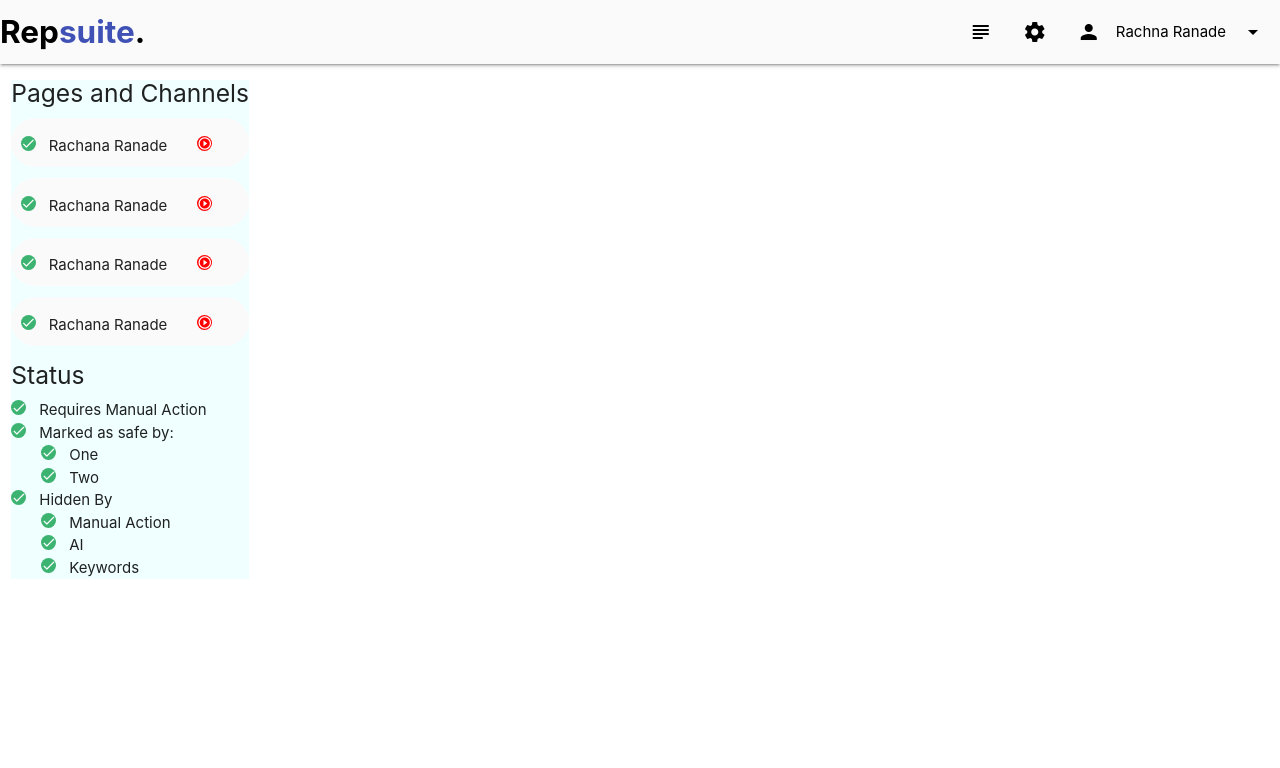
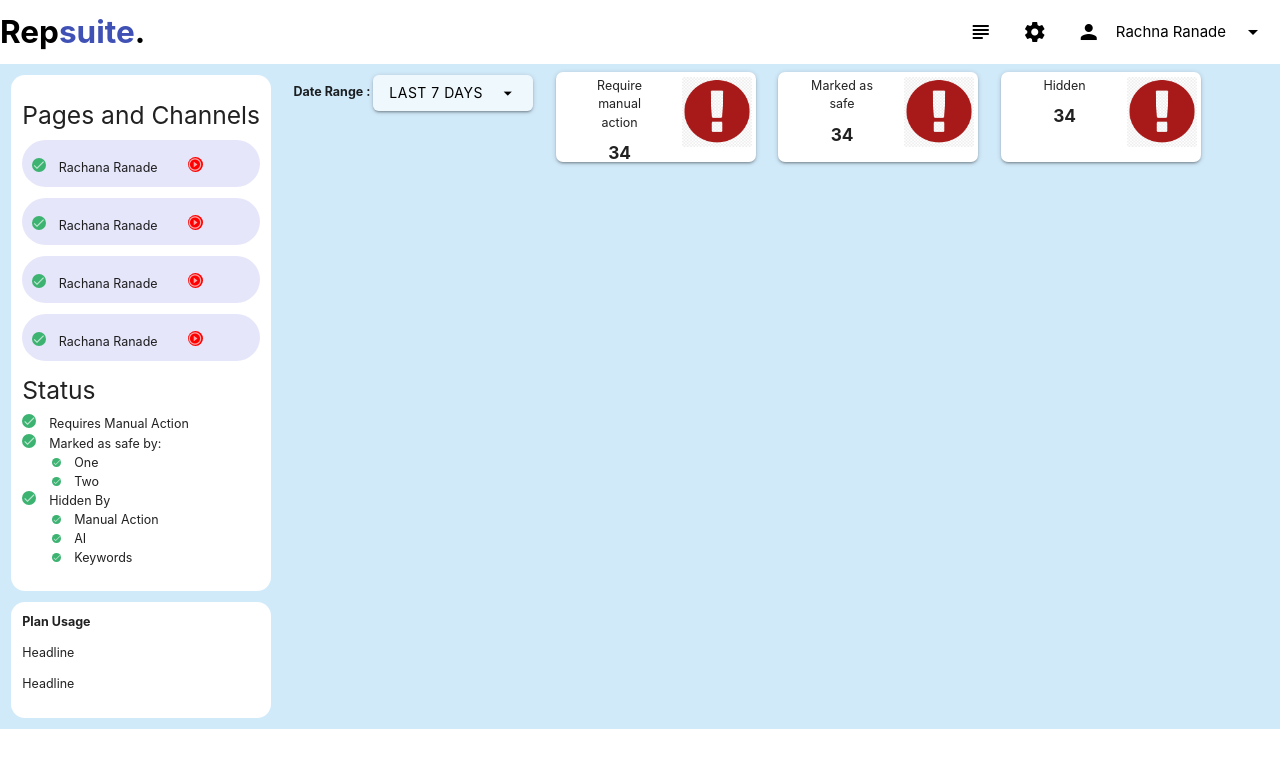
Before and after one commit to Athira2199/PlacementSaga, a React (Create React App) app in the folder placement-saga/: page / in a window 1280 px wide. Shown: the top 768 px of the page. Built offline with nearby package versions, Linux system fonts and the light colour scheme.

Commit message:
adding colors according to style

```diff
--- a/placement-saga/src/App.css
+++ b/placement-saga/src/App.css
@@ -1,20 +1,30 @@
+body{
+    font-size: smaller;
+}
+.main-body{
+    background-color:rgb(209, 234, 250);
+}
 nav{
-    background-color: #fafafa  !important;
+    background-color: rgba(255, 255, 255, 0.664)  !important;
 }
 .tick{
     background: #3CB371;
-    color: white;
+    color: rgba(255, 255, 255, 0.664) ;
     border-radius: 20px;
     margin-right: 13px;
+    font-size: 14px !important;
+}
+.innerLi .tick{
+    font-size: 9px !important;
 }
 .youtube{
     background: #FF0000;
-    color: white;
+    color: rgba(255, 255, 255, 0.664) ;
     border-radius: 20px;
     margin-left: 30px;
 }
 .channels{
-    background-color: #fafafa ;
+    background-color:rgb(230,230,250)  ;
     border-radius: 25px;
     width: 100%;
     padding: 4%;
@@ -23,8 +33,40 @@ nav{
     margin-top: 11px;
 }
 .SideNavDiv{
-    background-color: azure;
+    background-color: rgba(255, 255, 255) ;
+    border-radius: 14px;
+    padding:11px;
+    align-content: center;
+    margin-top: 11px;
+    margin-bottom: 11px;
 }
 .innerLi{
     margin-left: 30px;
 }
+.card-panel{
+    height : 90px !important;
+    width  : 200px !important;
+    overflow: hidden;
+    padding-top: 5px !important;
+    padding-bottom: 0px !important;
+    text-align: center;
+    border-radius: 7px !important;
+}
+.btn{
+    background-color: rgba(255, 255, 255, 0.664)  !important;
+}
+.dropdown-trigger{
+    border-radius: 6px !important;
+}
+.subnavdropdown{
+    margin-top: 11px;
+}
+.icon{
+    height : 70px;
+    width  : 70px;
+    align-self: center;
+}
+.card-span{
+    margin:0px;
+    padding: 0px;
+}
--- a/placement-saga/src/App.js
+++ b/placement-saga/src/App.js
@@ -1,14 +1,20 @@
 import './App.css';
 import TopNav from './components/Topnav'
-import SideNav from './components/SideNav'
+import SideNavTop from './components/SideNavTop'
+import TopSubNav from './components/TopSubNav'
 import { Row,Col} from 'react-materialize';
+import SideNavBottom from './components/SideNavBottom';
 function App() {
   return (
     <div>
       <TopNav></TopNav>
-      <Row>
+      <Row className="main-body">
         <Col>
-          <SideNav></SideNav>
+          <SideNavTop></SideNavTop>
+          <SideNavBottom></SideNavBottom>
+        </Col>
+        <Col>
+          <TopSubNav></TopSubNav>
         </Col>
       </Row>
     </div>
--- /dev/null
+++ b/placement-saga/src/components/SideNavBottom.js
@@ -0,0 +1,12 @@
+import 'materialize-css/dist/css/materialize.min.css';
+import UsageStats from './UsageStats'
+function SideNavBottom(){
+    return(
+        <div className="SideNavDiv">
+            <b>Plan Usage</b>
+            <UsageStats></UsageStats>
+            <UsageStats></UsageStats>
+        </div>
+    )
+}
+export default SideNavBottom
--- a/placement-saga/src/components/SideNav.js
+++ b/placement-saga/src/components/SideNavTop.js
@@ -1,7 +1,7 @@
 import 'materialize-css/dist/css/materialize.min.css';
 import PagesChannels from './PagesChannels'
 import Status from './Status'
-function SideNav(){
+function SideNavTop(){
     return(
       <div className="SideNavDiv">
         <PagesChannels></PagesChannels>
@@ -9,4 +9,4 @@ function SideNav(){
       </div>
     )
 }
-export default SideNav
+export default SideNavTop
--- /dev/null
+++ b/placement-saga/src/components/TopSubNav.js
@@ -0,0 +1,74 @@
+import {Row,Col,CardPanel,Dropdown,Icon,Divider,Button} from 'react-materialize'
+function TopSubNav(){
+    return(
+        <Row>
+            <Col className="subnavdropdown">
+                <span><b>Date Range : </b></span>
+                <Dropdown
+                    id="Dropdown_6"
+                    options={{
+                        alignment: 'left',
+                        autoTrigger: true,
+                        closeOnClick: true,
+                        constrainWidth: true,
+                        container: null,
+                        coverTrigger: true,
+                        hover: false,
+                        inDuration: 150,
+                        onCloseEnd: null,
+                        onCloseStart: null,
+                        onOpenEnd: null,
+                        onOpenStart: null,
+                        outDuration: 250
+                    }}
+                    trigger={<Button node="button" style={{color:"black"}}>Last 7 days<Icon right>arrow_drop_down</Icon></Button>}
+                >
+                <a href="#">
+                    Last 7 days
+                </a>
+                </Dropdown>
+            </Col>
+            <Col>
+                <CardPanel>
+                    <Row>
+                        <Col m={7}>
+                            <span className="card-span">Require manual action</span>
+                            <span className="card-span"><h6><b>34</b></h6></span>
+                        </Col>
+                        <Col m={5}>
+                            <img src="warning.png" className="icon"></img>
+                        </Col>
+                    </Row>
+                </CardPanel>
+            </Col>
+            <Col>
+                <CardPanel>
+                    <Row>
+                        <Col m={7}>
+                            <span className="card-span">Marked as safe</span>
+                            <span className="card-span"><h6><b>34</b></h6></span>
+                        </Col>
+                        <Col m={5}>
+                            <img src="warning.png" className="icon"></img>
+                        </Col>
+                    </Row>
+                </CardPanel>
+            </Col>
+            <Col>
+                <CardPanel>
+                    <Row>
+                        <Col m={7}>
+                            <span className="card-span">Hidden</span>
+                            <span className="card-span"><h6><b>34</b></h6></span>
+                        </Col>
+                        <Col m={5}>
+                            <img src="warning.png" className="icon"></img>
+                        </Col>
+                    </Row>
+                </CardPanel>
+            </Col>
+        </Row>
+    )
+}
+
+export default TopSubNav
--- /dev/null
+++ b/placement-saga/src/components/UsageStats.js
@@ -0,0 +1,9 @@
+function UsageStats(){
+    return(
+        <div>
+            <p>Headline</p>
+        </div>
+    )
+}
+
+export default UsageStats
--- a/placement-saga/src/index.js
+++ b/placement-saga/src/index.js
@@ -3,7 +3,6 @@ import ReactDOM from 'react-dom';
 import './index.css';
 import App from './App';
 import 'materialize-css';
-import { Navbar, NavItem} from 'react-materialize';
 ReactDOM.render(
   <React.StrictMode>
     <link href="https://fonts.googleapis.com/icon?family=Material+Icons" rel="stylesheet"></link>
```
Also changed, not shown: placement-saga/public/warning.png (added).
